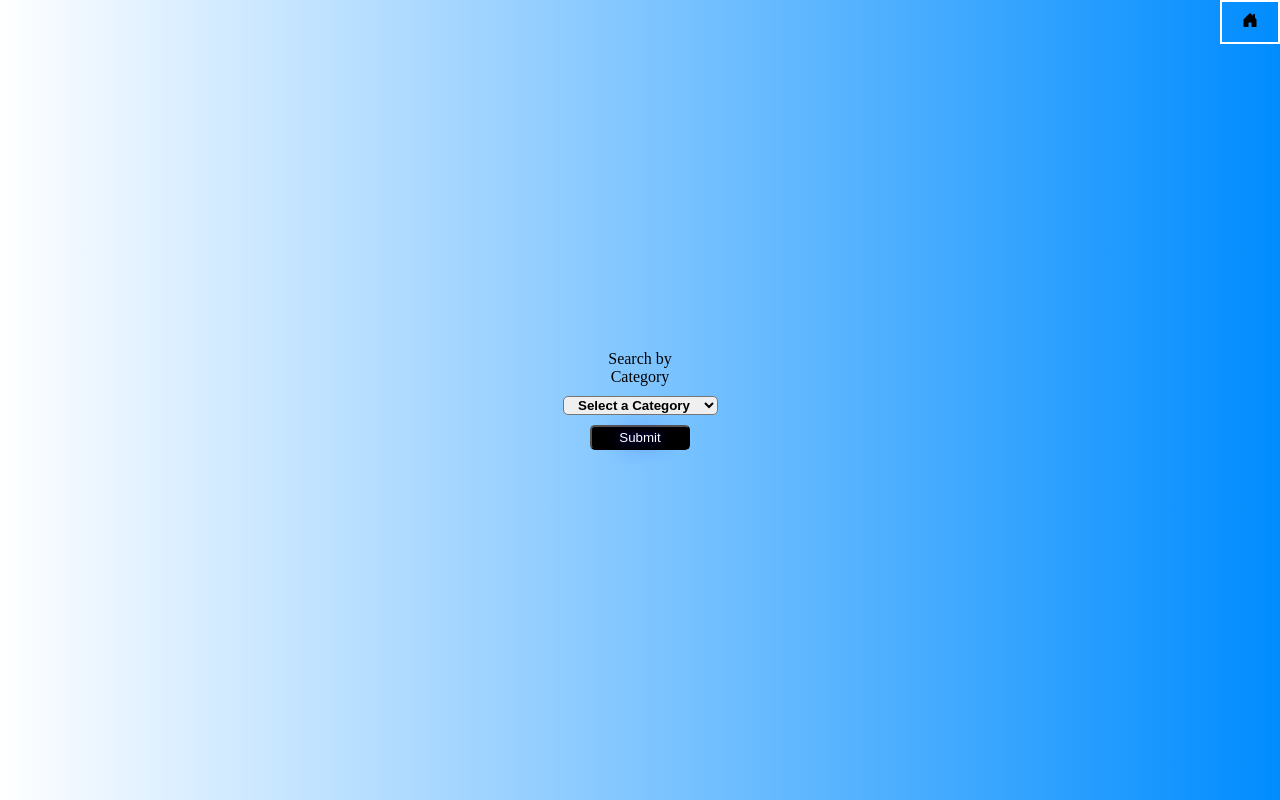
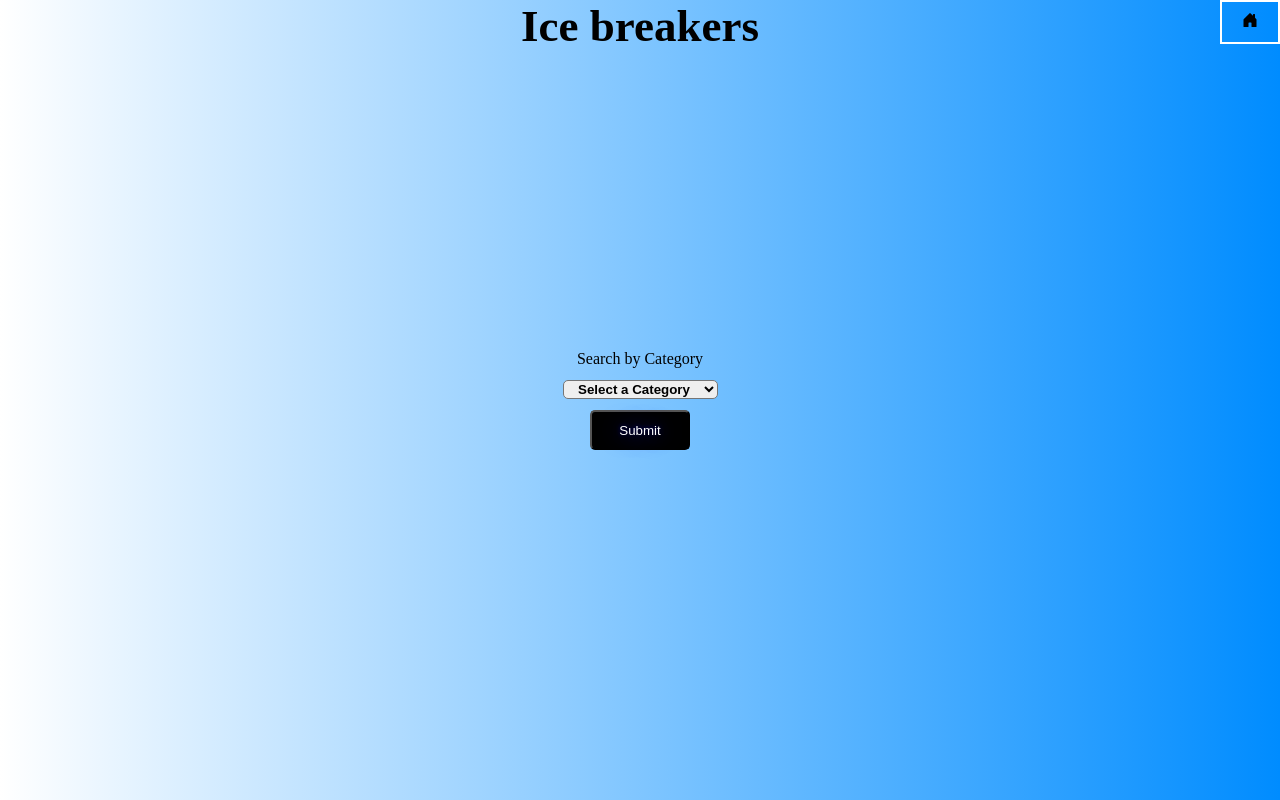
Before and after one commit to Logan-Alvarez/final-project, a React (Create React App) app: page /icebreakers in a window 1280 px wide. Built offline with nearby package versions, Linux system fonts and the light colour scheme; no server answers.

Commit message:
title in icebreakers- changed some css

```diff
--- a/src/App.css
+++ b/src/App.css
@@ -90,7 +90,6 @@ a {
 .Icebreakers {
   display: flex;
   flex-direction: column;
-  justify-content: space-between;
   align-items: center;
   min-height: 100%;
   height: 200px;
@@ -102,12 +101,18 @@ a {
   );
   background-repeat: repeat-y;
 }
-
+#icebreakerTitle {
+  font-size: 45px;
+  font-weight: bold;
+}
 .Icebreakers #category {
   width: 155px;
 }
 
 .IcebreakerForm form {
+  position: absolute;
+  top: 50%;
+  transform: translateY(-50%);
   display: flex;
   flex-direction: column;
   justify-content: space-between;
@@ -254,5 +259,6 @@ a {
 
 .Favorites {
   background-color: purple;
-  height: 100%;
+  min-height: 100%;
+  height: auto;
 }
--- a/src/components/Icebreakers-Folder/Breaker.tsx
+++ b/src/components/Icebreakers-Folder/Breaker.tsx
@@ -8,7 +8,7 @@ interface Prop {
 
 export function Breaker({ icebreaker}: Prop) {
   function addToFavorites() {
-    postFavIcebreakers(icebreaker);
+      postFavIcebreakers(icebreaker);
   }
 
   return (
--- a/src/components/Icebreakers-Folder/Icebreakers.tsx
+++ b/src/components/Icebreakers-Folder/Icebreakers.tsx
@@ -54,6 +54,7 @@ export function Icebreakers() {
 
   return (
     <div className="Icebreakers">
+      <span id="icebreakerTitle">Ice breakers</span>
       <div>
         <a className="Home" href="/">
           <svg
@@ -68,6 +69,7 @@ export function Icebreakers() {
           </svg>
         </a>
       </div>
+
       <IcebreakerForm onSubmit={handleIcebreakerSubmit} />
       {category.length > 0 ? (
         <IcebreakerList icebreakers={icebreakers} />
```
